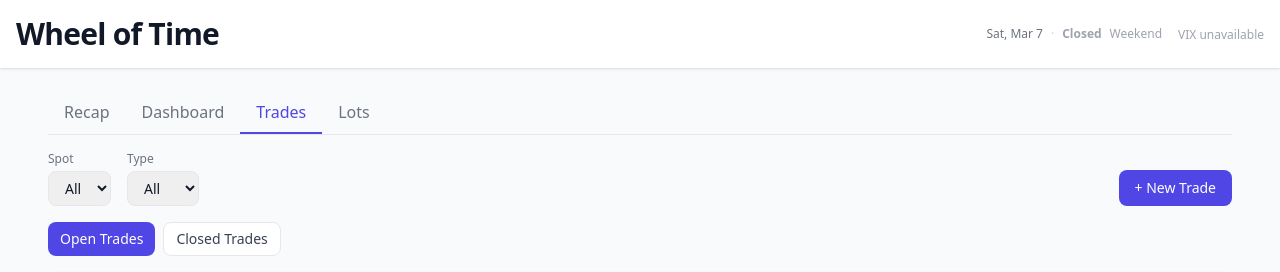
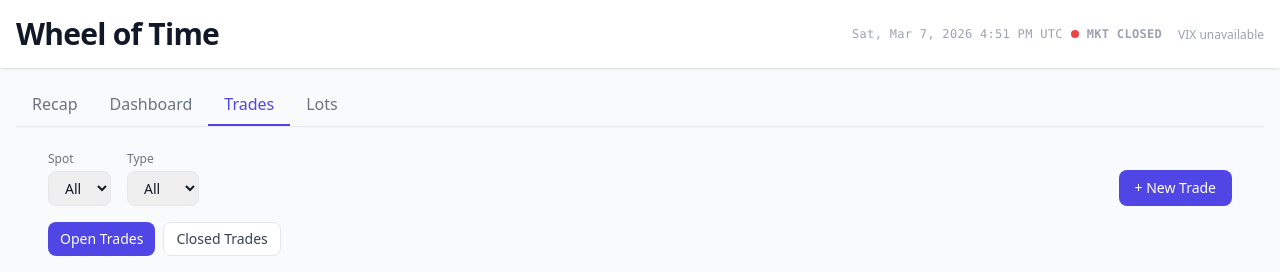
Before and after one commit to pwen/wheel, a FastAPI app: page / in a window 1280 px wide. Shown: the top 272 px of the page. Run offline with FastAPI, Linux system fonts and the light colour scheme; data that the repository does not hold is empty; parts of the project's set-up code (start-up, migrations or seed data) failed here and were passed over; some libraries are stand-ins or nearby versions.

Commit message:
timer fixes

```diff
--- a/static/js/market_status.js
+++ b/static/js/market_status.js
@@ -20,47 +20,28 @@ function renderMarketStatus(el) {
     const preOpen = 4 * 60;          // 4:00 AM ET pre-market
     const afterClose = 20 * 60;      // 8:00 PM ET after-hours end
 
-    let status, statusColor, detail;
+    let label, dotColor;
 
-    if (day === 0 || day === 6) {
-      // Weekend
-      status = "Closed";
-      statusColor = "text-gray-400";
-      detail = "Weekend";
-    } else if (mins >= openMins && mins < closeMins) {
-      // Market open
-      status = "Market Open";
-      statusColor = "text-green-600";
-      const left = closeMins - mins;
-      const hrsLeft = Math.floor(left / 60);
-      const minsLeft = left % 60;
-      detail = hrsLeft > 0 ? `${hrsLeft}h ${minsLeft}m to close` : `${minsLeft}m to close`;
-    } else if (mins >= closeMins && mins < afterClose) {
-      // After hours
-      status = "After Hours";
-      statusColor = "text-amber-600";
-      detail = "Closes 8:00 PM ET";
-    } else if (mins >= preOpen && mins < openMins) {
-      // Pre-market
-      status = "Pre-Market";
-      statusColor = "text-blue-500";
-      const left = openMins - mins;
-      const hrsLeft = Math.floor(left / 60);
-      const minsLeft = left % 60;
-      detail = hrsLeft > 0 ? `${hrsLeft}h ${minsLeft}m to open` : `${minsLeft}m to open`;
+    if (day >= 1 && day <= 5 && mins >= openMins && mins < closeMins) {
+      label = "MKT OPEN";
+      dotColor = "bg-green-500";
     } else {
-      // Overnight
-      status = "Closed";
-      statusColor = "text-gray-400";
-      detail = "Pre-market at 4:00 AM ET";
+      label = "MKT CLOSED";
+      dotColor = "bg-red-500";
     }
 
+    // Format local date/time: e.g. "Sat Mar 7 2026 9:48 MST"
+    const localStr = now.toLocaleDateString("en-US", {
+      weekday: "short", month: "short", day: "numeric", year: "numeric"
+    }) + " " + now.toLocaleTimeString("en-US", {
+      hour: "numeric", minute: "2-digit", timeZoneName: "short"
+    });
+
     el.innerHTML = `
-      <div class="flex items-center gap-2 text-xs">
-        <span class="text-gray-500 font-medium">${dateStr}</span>
-        <span class="text-gray-300">·</span>
-        <span class="font-semibold ${statusColor}">${status}</span>
-        <span class="text-gray-400">${detail}</span>
+      <div class="flex items-center gap-2 text-xs font-mono tracking-wide">
+        <span class="text-gray-400">${localStr}</span>
+        <span class="w-2 h-2 rounded-full ${dotColor}"></span>
+        <span class="font-semibold text-gray-400">${label}</span>
       </div>`;
   }
 
--- a/static/js/recap.js
+++ b/static/js/recap.js
@@ -243,15 +243,6 @@ var initRecap = (function () {
         if (_loaded) return;
         _loaded = true;
 
-        // Show current date & time with timezone
-        const dtEl = document.getElementById("recap-datetime");
-        if (dtEl) {
-            dtEl.textContent = new Date().toLocaleString("en-US", {
-                weekday: "short", month: "short", day: "numeric", year: "numeric",
-                hour: "numeric", minute: "2-digit", timeZoneName: "short",
-            });
-        }
-
         try {
             const statsRes = await fetch("/api/dashboard/stats");
             if (!statsRes.ok) throw new Error("Failed to load data");
--- a/templates/index.html
+++ b/templates/index.html
@@ -21,10 +21,9 @@
         </div>
     </header>
 
-    <!-- Main -->
-    <main class="max-w-[95vw] mx-auto px-4 py-6">
-        <!-- Tabs -->
-        <div class="flex border-b border-gray-200 mb-4">
+    <!-- Tabs -->
+    <div class="max-w-7xl mx-auto px-4 pt-4">
+        <div class="flex border-b border-gray-200">
             <button
                 class="tab-btn px-4 py-2 text-base font-medium border-b-2 border-transparent text-gray-500 hover:text-gray-700"
                 data-tab="recap">Recap</button>
@@ -37,12 +36,15 @@
                 class="tab-btn px-4 py-2 text-base font-medium border-b-2 border-transparent text-gray-500 hover:text-gray-700"
                 data-tab="holdings">Lots</button>
         </div>
+    </div>
+
+    <!-- Main -->
+    <main class="max-w-[95vw] mx-auto px-4 py-6">
 
         <!-- Recap tab -->
         <div id="tab-recap" class="hidden">
             <div class="max-w-4xl mx-auto space-y-6">
                 <div class="flex items-center gap-3">
-                    <span id="recap-datetime" class="text-sm text-gray-400"></span>
                     <a href="https://sruth.app" target="_blank" rel="noopener noreferrer"
                         class="inline-flex items-center gap-1 text-indigo-600 hover:text-indigo-800 font-medium text-sm">
                         Market recap on sruth.app
```
